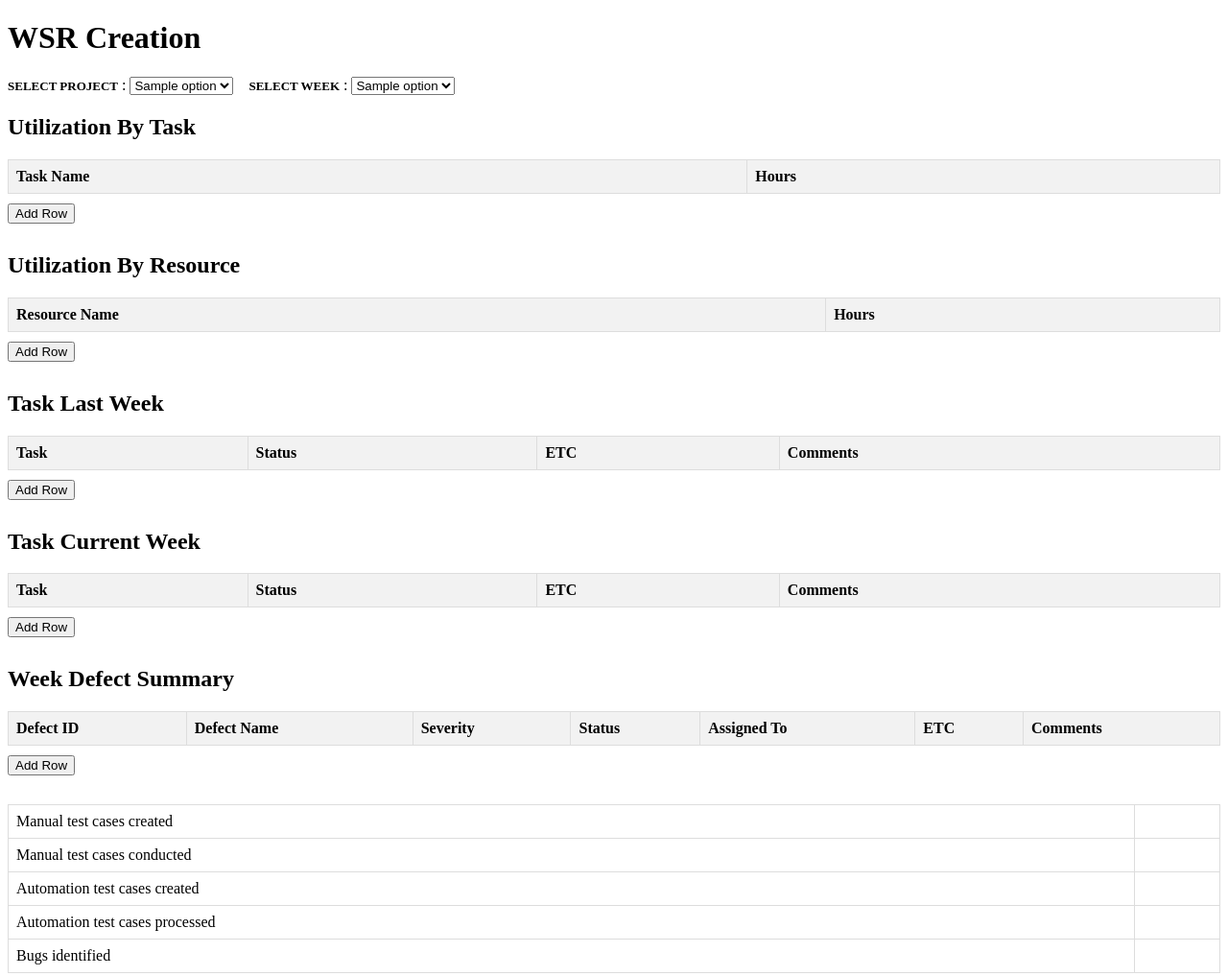
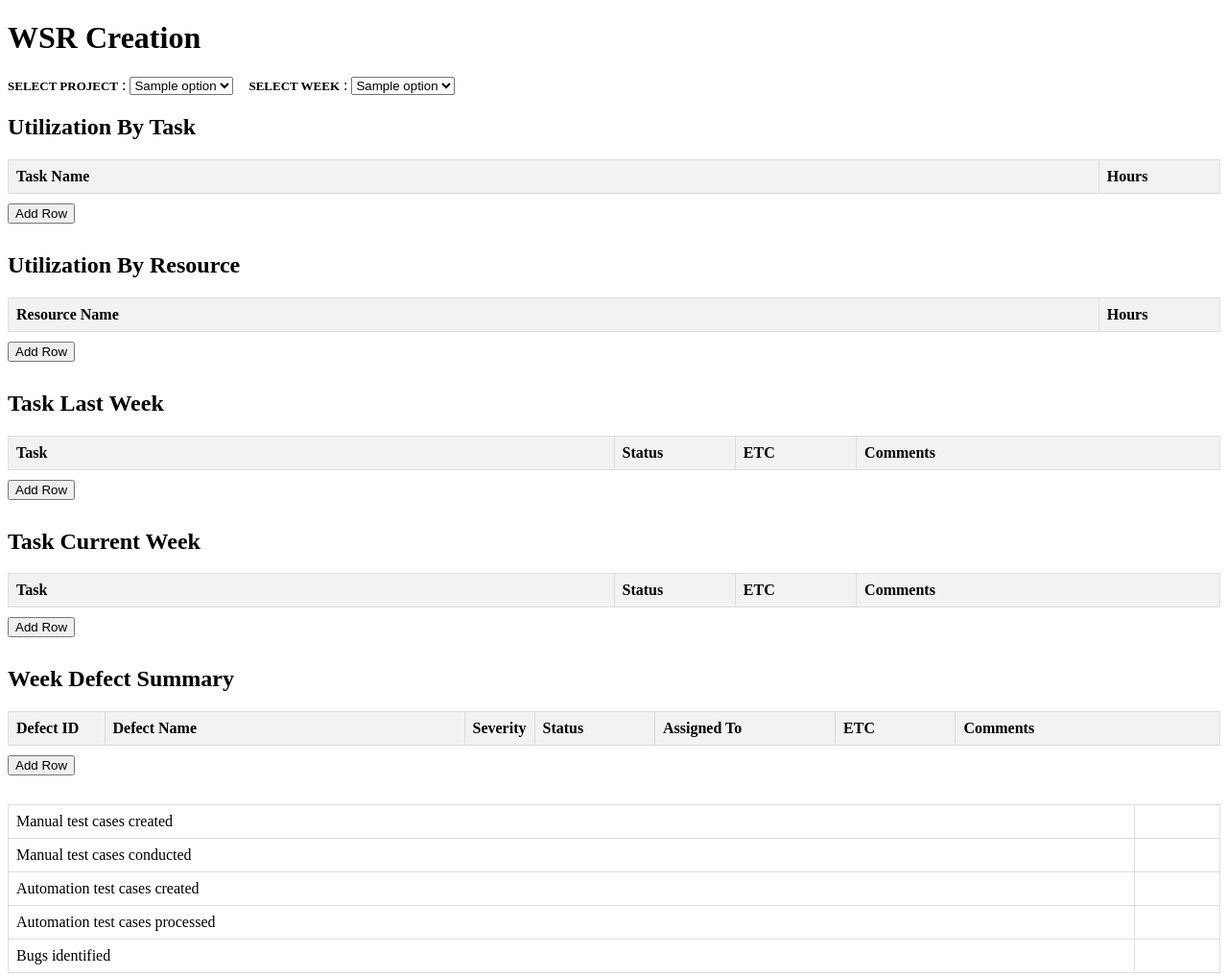
Before and after one commit to VigneshDhakshnamoorthy/flask_practice, a Flask app: template templates/wsr_create.html in a window 1280 px wide. Shown: the top 1017 px of the page at 96% size. Run offline with Flask 3, Linux system fonts and the light colour scheme; the template is opened without the code that fills it: most values are stand-ins (such as "Sample title", 1, 10 or a date in 2020); lists and menus that the app fills with data are empty.

Commit message:
new design

```diff
--- a/templates/activity_this_week.html
+++ b/templates/activity_this_week.html
@@ -2,8 +2,9 @@
 <table id="activityThisWeek">
     <thead>
         <tr>
-            <th>Activity</th>
-            <th>Count</th>
+            <th style="width: 88%">Activity</th>
+            <th style="width: 6%">Count</th>
+            <th style="width: 6%">Delete</th>
         </tr>
     </thead>
     <tbody>
@@ -12,6 +13,7 @@
             <td contenteditable="false">{{ row['activity'] }}</td>
             <td contenteditable="true">{{ row['count'] }}</td>
             <td style="display: none;">{{ row['id'] }}</td>
+
             <td><button class="delete_activity_this_week">Delete</button></td>
         </tr>
         {% endfor %}
--- a/templates/data_base.html
+++ b/templates/data_base.html
@@ -5,7 +5,7 @@
     <meta charset="UTF-8">
     <meta name="viewport" content="width=device-width, initial-scale=1.0">
     <script src="https://code.jquery.com/jquery-3.6.0.min.js"></script>
-    <title>Utilization by Task</title>
+    <title>Edit WSR</title>
     <style>
         table {
             border-collapse: collapse;
@@ -26,6 +26,7 @@
         td {
             cursor: pointer;
         }
+
     </style>
 </head>
 
--- a/templates/wsr_create.html
+++ b/templates/wsr_create.html
@@ -73,8 +73,8 @@
     <table id="utilizationByTask">
       <thead>
         <tr>
-          <th>Task Name</th>
-          <th>Hours</th>
+          <th style="width: 90%">Task Name</th>
+          <th style="width: 10%">Hours</th>
         </tr>
       </thead>
       <tbody>
@@ -89,8 +89,8 @@
     <table id="utilizationByResource">
       <thead>
         <tr>
-          <th>Resource Name</th>
-          <th>Hours</th>
+          <th style="width: 90%">Resource Name</th>
+          <th style="width: 10%">Hours</th>
         </tr>
       </thead>
       <tbody>
@@ -105,10 +105,10 @@
     <table id="taskLastWeek">
       <thead>
         <tr>
-          <th>Task</th>
-          <th>Status</th>
-          <th>ETC</th>
-          <th>Comments</th>
+          <th style="width: 50%">Task</th>
+          <th style="width: 10%">Status</th>
+          <th style="width: 10%">ETC</th>
+          <th style="width: 30%">Comments</th>
         </tr>
       </thead>
       <tbody>
@@ -123,10 +123,10 @@
     <table id="taskCurrentWeek">
       <thead>
         <tr>
-          <th>Task</th>
-          <th>Status</th>
-          <th>ETC</th>
-          <th>Comments</th>
+          <th style="width: 50%">Task</th>
+          <th style="width: 10%">Status</th>
+          <th style="width: 10%">ETC</th>
+          <th style="width: 30%">Comments</th>
         </tr>
       </thead>
       <tbody>
@@ -141,13 +141,13 @@
     <table id="weekDefectSummary">
       <thead>
         <tr>
-          <th>Defect ID</th>
-          <th>Defect Name</th>
-          <th>Severity</th>
-          <th>Status</th>
-          <th>Assigned To</th>
-          <th>ETC</th>
-          <th>Comments</th>
+          <th style="width: 8%">Defect ID</th>
+          <th style="width: 30%">Defect Name</th>
+          <th style="width: 5%">Severity</th>
+          <th style="width: 10%">Status</th>
+          <th style="width: 15%">Assigned To</th>
+          <th style="width: 10%">ETC</th>
+          <th style="width: 22%">Comments</th>
         </tr>
       </thead>
       <tbody>
```
Also changed, not shown: templates/utilization_by_task.html (+5 -4 lines), database/database.db.
